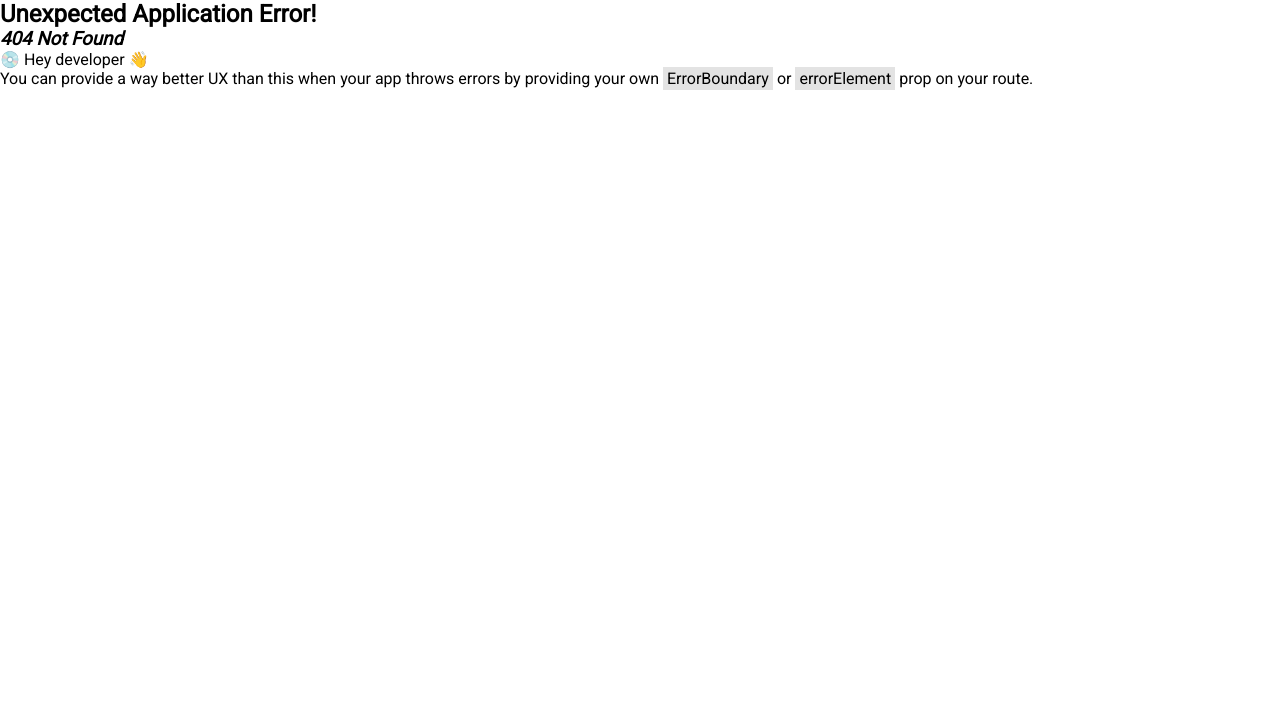
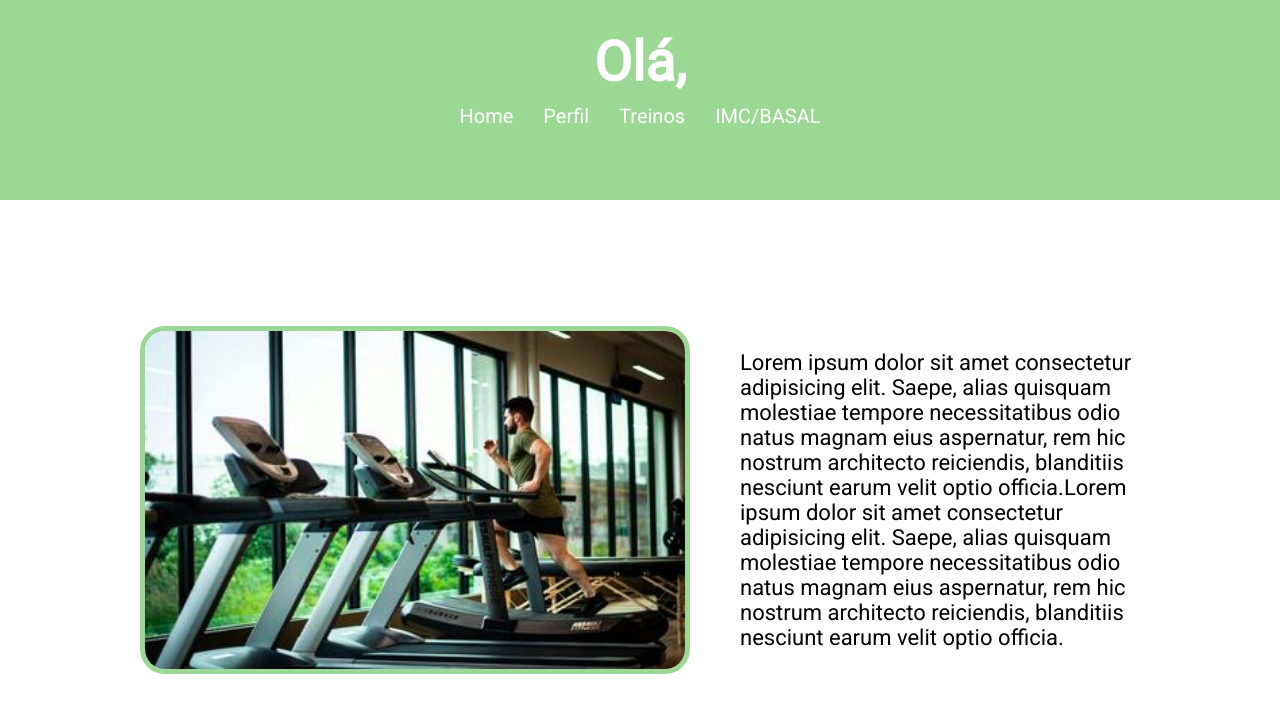
Before and after one commit to AbnerBenicio/mais-fit, a React (Vite) app: page /1/user in a window 1280 px wide. Before the commit this address had no page. Shown: the top 712 px of the page. Built offline with nearby package versions, Linux system fonts and the light colour scheme; no server answers.

Commit message:
feat: recebendo dados do usuario apos login

```diff
--- a/src/main.jsx
+++ b/src/main.jsx
@@ -24,15 +24,15 @@ const router = createBrowserRouter([
         element:<Register />
       },
       {
-        path:"/user",
+        path:"/:id/user",
         element:<User />,
         children: [
           {
-            path: "/user",
+            path: "/:id/user",
             element: <Home />
           },
           {
-            path: "/user/profile",
+            path: "/:id/user/profile",
             element: <Profile />
           }
         ]
--- a/src/pages/Login.jsx
+++ b/src/pages/Login.jsx
@@ -29,7 +29,7 @@ const Login = () => {
         if(usuario.email == email && usuario.password == senha) {
             setEmail("")
             setSenha("")
-            navigate("/user")
+            navigate(`${usuario.id}/user`)
         }
     })
     setUsuarioExistente(false)
--- a/src/pages/Profile.jsx
+++ b/src/pages/Profile.jsx
@@ -1,6 +1,9 @@
-import React from 'react'
+//import {useParams } from "react-router-dom"
 
 function Profile() {
+
+  //const { id } = useParams()
+
   return (
     <div>Profile</div>
   )
--- a/src/pages/User.jsx
+++ b/src/pages/User.jsx
@@ -1,16 +1,31 @@
-import { Link, Outlet } from "react-router-dom"
+import { Link, Outlet, useParams } from "react-router-dom"
+import { useEffect, useState } from "react";
+import API from "../api/api";
 import "./User.css"
 
 const User = () => {
+
+  const [usuario, setUsuario] = useState()
+  const { id } = useParams()
+
+  useEffect(() => {
+    const fetchApi = async () => {
+      const res = await API.get(`user/${id}`);
+      setUsuario(res.data);
+    };
+
+    fetchApi();
+  }, [id]);
+
   return (
     <div className="user-container">
         <nav>
-            <h1 className="greeting">Olá usuário</h1>
+            <h1 className="greeting">Olá, {usuario ? usuario.name : ''}</h1>
             <div className="selection-buttons">
-                <Link to="/user" >Home</Link>
-                <Link to="/user/profile" >Perfil</Link>
-                <Link to="/user/workouts" >Treinos</Link>
-                <Link to="/user/calcs" >IMC/BASAL</Link>
+                <Link to={`/${id}/user`} >Home</Link>
+                <Link to={`/${id}/user/profile`} >Perfil</Link>
+                <Link to={`/${id}/user/workout`} >Treinos</Link>
+                <Link to={`/${id}/user/calcs`} >IMC/BASAL</Link>
             </div>
         </nav>
 
```
